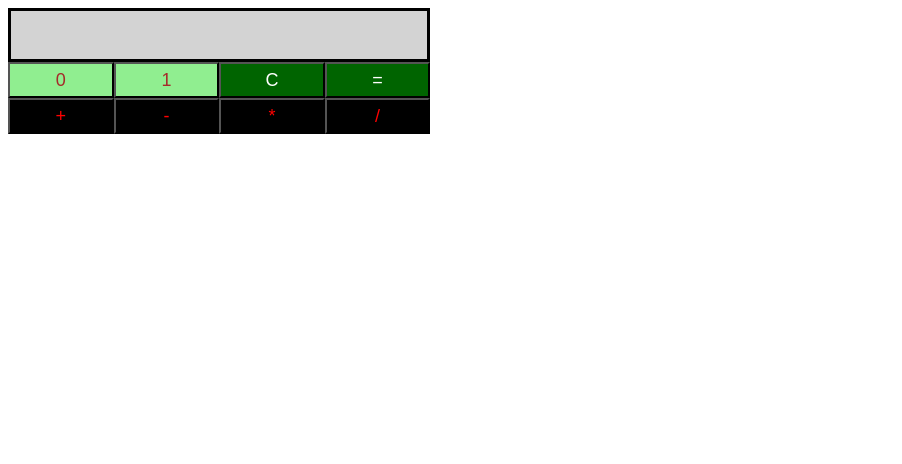
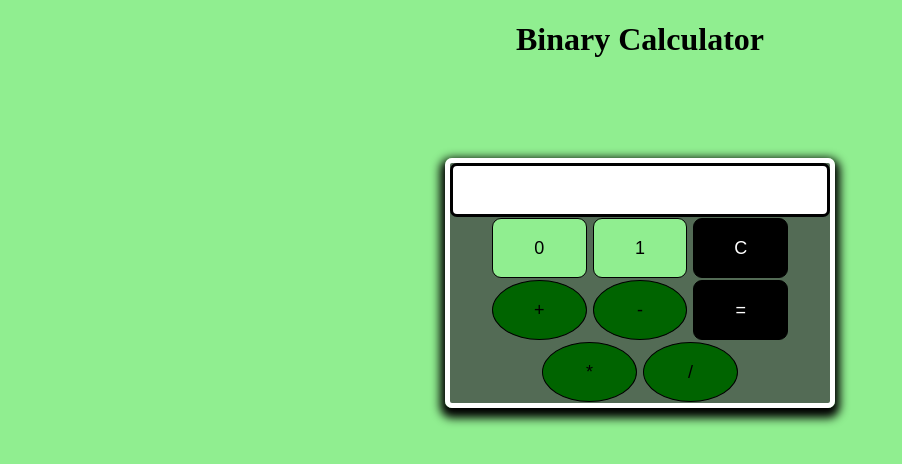
Before and after one commit to LeandroMLS/binaryCalculator, a plain HTML site: page index.html in a window 1280 px wide. Shown: the whole page, without its empty margins (0-902 px from the left). Drawn offline with Linux system fonts and the light colour scheme.

Commit message:
design basics

```diff
--- a/binaryCalculator.css
+++ b/binaryCalculator.css
@@ -1,29 +1,52 @@
 body {
-    width: 33%;
+    background-color: lightgreen;
+    text-align: center;
+
+}
+
+section{
+    width: 30%;
+    margin-left: auto;
+    margin-right: auto;
+    margin-top: 100px;
+    border: 5px solid white;
+    background-color: rgba(61, 60, 63, 0.73);
+    border-radius: 7px;
+    box-shadow: 0px 5px 10px 5px black;
 }
 
 #res {
-    background-color: lightgray;
+    background-color: white;
     border: solid black;
     height: 48px;
     font-size: 20px;
+    border-radius: 7px;
 }
+
+#btns button {
+    width: 25%;
+    height: 60px;
+    font-size: 18px;
+    margin: 1px;
+    border: 1px solid black;
+
+}
+
 #btn0,#btn1 {
     background-color: lightgreen;
-    color: brown;
+    color: black;
+    border-radius: 9px;
 }
+
 #btnClr,#btnEql {
+    background-color: black;
+    color: white;
+    border-radius: 9px;
+}
+
+#btnSum,#btnSub,#btnMul,#btnDiv {
     background-color: darkgreen;
-    color: white;
+    color: black;
+    border-radius: 100%;
+
 }
-#btnSum,#btnSub,#btnMul,#btnDiv {
-    background-color: black;
-    color: red;
-}
-#btns button {
-    width: 25%;
-    height: 36px;
-    font-size: 18px;
-    margin: 0px;
-    float: left;
-}
--- a/index.html
+++ b/index.html
@@ -8,20 +8,24 @@
     <link rel="stylesheet" href="binaryCalculator.css">
 </head>
 <body>
-    <div id="res">
+    <h1>Binary Calculator</h1>
+    <section id="container">
+        <div id="res" placeholder="Type the binary number">
 
         </div>
-    <script src="binaryCalculator.js" type="text/javascript"></script>
+
         <div id="btns">
             <button id="btn0" onclick="showOnScreen(this)">0</button>
             <button id="btn1" onclick="showOnScreen(this)">1</button>
             <button id="btnClr" onclick="cleanScreen()">C</button>
-        <button id="btnEql" onclick="calculator()">=</button>
             <button id="btnSum" onclick="setOperation(this)">+</button>
             <button id="btnSub" onclick="setOperation(this)">-</button>
+            <button id="btnEql" onclick="calculator()">=</button>
             <button id="btnMul" onclick="setOperation(this)">*</button>
             <button id="btnDiv" onclick="setOperation(this)">/</button>
         </div>
 
+    </section>
+    <script src="binaryCalculator.js" type="text/javascript"></script>
 </body>
 </html>
```
Also changed, not shown: imagens/binary-background.jpg (added). Lines whose indentation alone changed are shown as unchanged.
